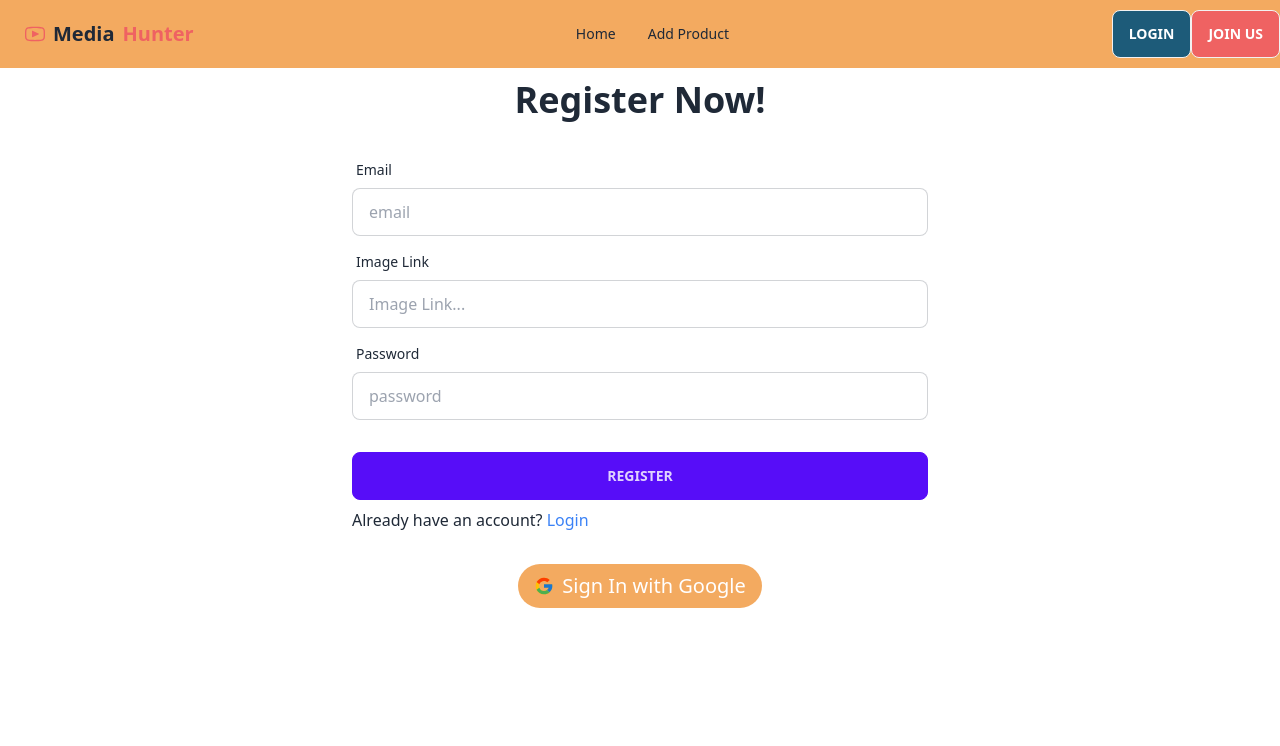
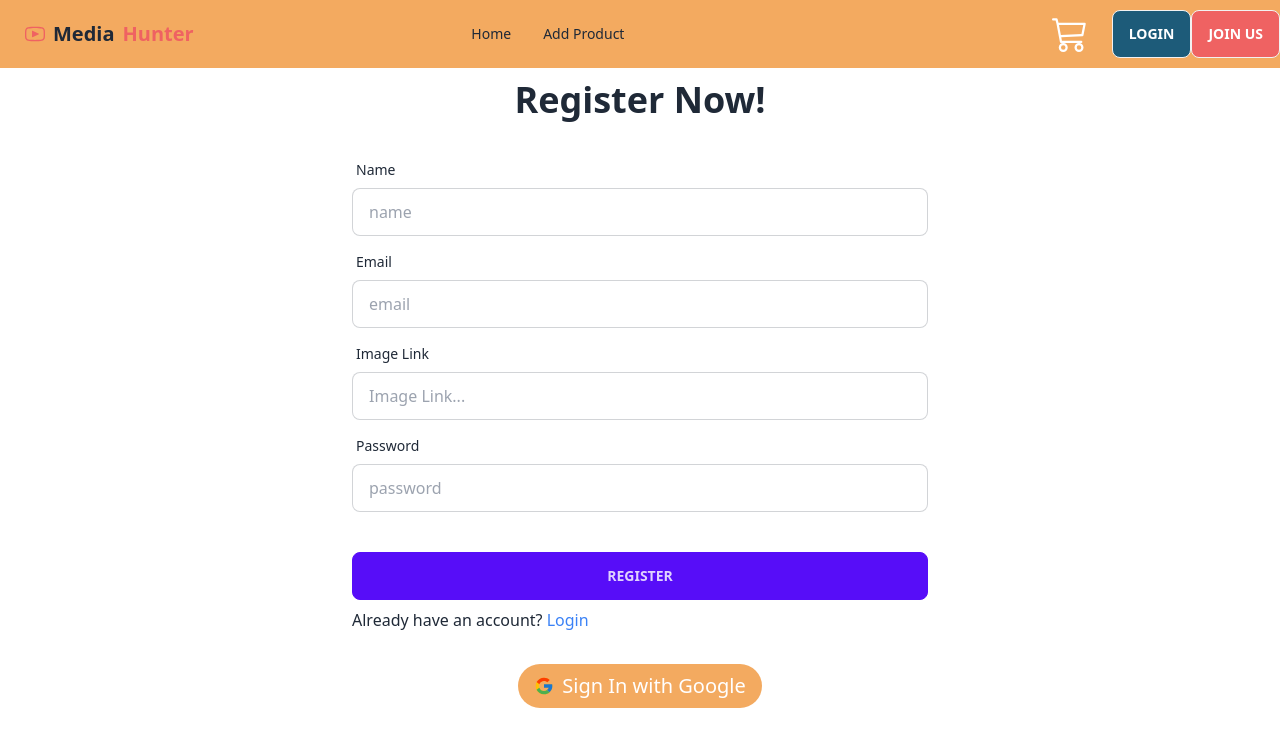
Before and after one commit to shuvajitmaitra/Media-Hunter-Client, a React (Vite) app: page /register in a window 1280 px wide. Shown: the top 746 px of the page. Built offline with nearby package versions, Linux system fonts and the light colour scheme; no server answers.

Commit message:
six brand added on the home page

```diff
--- a/package.json
+++ b/package.json
@@ -15,7 +15,8 @@
     "react": "^18.2.0",
     "react-dom": "^18.2.0",
     "react-icons": "^4.11.0",
-    "react-router-dom": "^6.17.0"
+    "react-router-dom": "^6.17.0",
+    "sweetalert2": "^11.7.32"
   },
   "devDependencies": {
     "@types/react": "^18.2.15",
--- a/src/Components/Navbar/Navbar.jsx
+++ b/src/Components/Navbar/Navbar.jsx
@@ -2,9 +2,11 @@ import { Link, NavLink } from "react-router-dom";
 import { RxVideo } from "react-icons/rx";
 import { useContext } from "react";
 import { AuthContext } from "../../AuthProvider/AuthProvider";
+import { BsCart3 } from "react-icons/bs";
 
 const Navbar = () => {
   const { logOut, user } = useContext(AuthContext);
+  console.log(user);
 
   const handleSignOut =()=>{
     logOut()
@@ -61,12 +63,13 @@ const Navbar = () => {
         <div className="navbar-center hidden lg:flex">
           <ul className="menu menu-horizontal px-1">{navLink}</ul>
         </div>
+        <div className="navbar-end  text-4xl text-white font-bold mr-4"><BsCart3/></div>
       </div>
       <div className="navbar-end w-full  md:max-w-max flex justify-center md:justify-end ">
         {user ? (
           <span className="flex items-center gap-3 py-3 font-medium ">
           <img src={user.photoURL} className="w-[60px] rounded-full" />
-          <h3 className="w-full">{user.displayName}</h3>
+          <h3 className="w-full capitalize">{user.displayName}</h3>
           <Link
             to={"/login"}
             onClick={handleSignOut}
--- a/src/Components/PrivateRoute/PrivateRoute.jsx
+++ b/src/Components/PrivateRoute/PrivateRoute.jsx
@@ -1,10 +1,30 @@
+import { useContext } from "react";
+import PropTypes from "prop-types";
+import { Navigate, useLocation } from "react-router-dom";
+import { AuthContext } from "../../AuthProvider/AuthProvider";
 
-const PrivateRoute = () => {
+const PrivateRoute = ({ children }) => {
+  const { user, loading } = useContext(AuthContext);
+  const location = useLocation();
+
+  if (loading) {
     return (
-        <div>
+      <span className=" loading loading-spinner loading-success loading-lg"></span>
+    );
+  }
 
-        </div>
-    );
+  if (user) {
+    return children;
+  }
+
+  return (
+    <Navigate
+      state={location.pathname}
+      to="/login"
+    ></Navigate>
+  );
 };
-
+PrivateRoute.propTypes = {
+  children: PropTypes.node,
+};
 export default PrivateRoute;
--- a/src/Pages/Home/Home.jsx
+++ b/src/Pages/Home/Home.jsx
@@ -1,10 +1,20 @@
+import { useLoaderData } from "react-router-dom";
 import Footer from "../../Components/Footer/Footer";
 import bannerBg from "../../assets/banner-bg.svg"
 
 const Home = () => {
+  const brands = useLoaderData()
     return (
         <div className=" z-10">
           <img src={bannerBg} alt="" className="h-screen" />
+        <div className="max-w-screen-xl mx-auto grid grid-cols-1 md:grid-cols-2 lg:grid-cols-3 gap-8 py-8 ">
+        {
+            brands.map(brand => <div key={brand.id} className="bg-gray-300 p-8 rounded-lg space-y-4">
+              <img src={brand.brand_image} className="w-full h-48 block mx-auto left-0 right-0 rounded-lg" />
+              <h2 className="text-xl font-bold">{brand.brand_name}</h2>
+            </div>)
+          }
+        </div>
             <Footer></Footer>
         </div>
     );
--- a/src/Pages/Register/Register.jsx
+++ b/src/Pages/Register/Register.jsx
@@ -1,66 +1,138 @@
-import { useContext } from "react";
+import { useContext, useState } from "react";
 import { FcGoogle } from "react-icons/fc";
-import { Link } from "react-router-dom";
+import { Link, useLocation, useNavigate } from "react-router-dom";
 import { AuthContext } from "../../AuthProvider/AuthProvider";
-
+import auth from "../../Config/firebase.config";
+import { updateProfile } from "firebase/auth";
+import Swal from "sweetalert2";
 
 const Register = () => {
+  const location = useLocation();
+  const navigate = useNavigate();
+  const [error, setError] = useState("");
+  const { createUser, googleSignIn } = useContext(AuthContext);
 
-    const {createUser, googleSignIn} = useContext(AuthContext)
+  const handleRegister = (e) => {
+    e.preventDefault();
+    const name = e.target.name.value;
+    const email = e.target.email.value;
+    const photo = e.target.photo.value;
+    const password = e.target.password.value;
 
-    const handleRegister = (e)=>{
-        e.preventDefault()
-        const email = e.target.email.value
-        const photo = e.target.photo.value
-        const password = e.target.password.value
+    console.log(email, photo, password);
+    const regExp =
+      /^(?=.*\d)(?=.*[a-z])(?=.*[A-Z])(?=.*[@$!%*?&`#^(){}.])[0-9a-zA-Z@$!%*?&`#^(){}.]{6,}$/;
 
-
-        console.log(email, photo,password);
+    if (!regExp.test(password)) {
+      return setError("Invalid password");
+    }
+    setError("");
 
     createUser(email, password)
-        .then(result =>{
+      .then((result) => {
+        updateProfile(auth.currentUser, {
+          displayName: name,
+          photoURL: photo,
+        });
         console.log(result.user);
+        Swal.fire("Registration successfully!", "", "success");
+        console.log(location.state);
+        navigate(location.state ? location.state : "/login");
       })
-        .catch(error=>{
+      .catch((error) => {
         console.log(error);
-        })
-
-    }
+        Swal.fire("", `${error.message}`, "error");
+      });
+  };
 
   const handleGoogleSingIn = () => {
     googleSignIn();
   };
 
   return (
-        <div className='pt-32 md:pt-20'>
-        <h3 className='text-xl md:text-4xl font-bold text-center'>Register Now!</h3>
-        <form className="card-body w-full md:w-1/2 mx-auto" onSubmit={handleRegister}>
+    <div className="pt-32 md:pt-20">
+      <h3 className="text-xl md:text-4xl font-bold text-center">
+        Register Now!
+      </h3>
+      <form
+        className="card-body w-full md:w-1/2 mx-auto"
+        onSubmit={handleRegister}
+      >
+        <div className="form-control">
+          <label className="label">
+            <span className="label-text">Name</span>
+          </label>
+          <input
+            name="name"
+            type="name"
+            placeholder="name"
+            className="input input-bordered"
+            required
+          />
+        </div>
         <div className="form-control">
           <label className="label">
             <span className="label-text">Email</span>
           </label>
-      <input name="email" type="email" placeholder="email" className="input input-bordered" required />
+          <input
+            name="email"
+            type="email"
+            placeholder="email"
+            className="input input-bordered"
+            required
+          />
         </div>
         <div className="form-control">
           <label className="label">
             <span className="label-text">Image Link</span>
           </label>
-      <input name="photo" type="text" placeholder="Image Link..." className="input input-bordered" required />
+          <input
+            name="photo"
+            type="text"
+            placeholder="Image Link..."
+            className="input input-bordered"
+            required
+          />
         </div>
         <div className="form-control">
           <label className="label">
             <span className="label-text">Password</span>
           </label>
-      <input name="password" type="password" placeholder="password" className="input input-bordered" required />
+          <input
+            name="password"
+            type="password"
+            placeholder="password"
+            className="input input-bordered"
+            required
+          />
         </div>
+        <p className="text-red-400">{error}</p>
         <div className="form-control mt-6">
-      <button className="btn btn-primary">Register</button>
+          <button
+            type="submit"
+            className="btn btn-primary"
+          >
+            Register
+          </button>
         </div>
         <div>
-        <p className="" >Already have an account?  <Link to="/login" className="text-blue-500">Login</Link></p>
+          <p className="">
+            Already have an account?{" "}
+            <Link
+              to="/login"
+              className="text-blue-500"
+            >
+              Login
+            </Link>
+          </p>
         </div>
-    <div className="block mx-auto right-0 left-0 mt-6 bg-[#F3AA60] py-2 px-4 rounded-full text-white" >
-      <button onClick={handleGoogleSingIn} className="flex items-center justify-center text-xl gap-2 font-medium "><FcGoogle/> Sign In with Google</button>
+        <div className="block mx-auto right-0 left-0 mt-6 bg-[#F3AA60] py-2 px-4 rounded-full text-white">
+          <button
+            onClick={handleGoogleSingIn}
+            className="flex items-center justify-center text-xl gap-2 font-medium "
+          >
+            <FcGoogle /> Sign In with Google
+          </button>
         </div>
       </form>
     </div>
--- a/src/Router/Router.jsx
+++ b/src/Router/Router.jsx
@@ -4,6 +4,7 @@ import Home from "../Pages/Home/Home";
 import Login from "../Pages/Login/Login";
 import AddProduct from "../Components/AddProduct/AddProduct";
 import Register from "../Pages/Register/Register";
+import PrivateRoute from "../Components/PrivateRoute/PrivateRoute";
 
 
 const Router = createBrowserRouter([
@@ -13,7 +14,8 @@ const Router = createBrowserRouter([
         children:[
             {
                 path: "/",
-                element: <Home></Home>
+                element: <Home></Home>,
+                loader: ()=>fetch('/brand.json')
             },
             {
                 path: "/register",
@@ -25,7 +27,7 @@ const Router = createBrowserRouter([
             },
             {
                 path: "/addProduct",
-                element: <AddProduct></AddProduct>
+                element:<PrivateRoute> <AddProduct></AddProduct></PrivateRoute>
             },
 
         ]
```
Also changed, not shown: public/brand.json (added, +33 -0 lines), 1 other file (tests, documents, lock files or other folders). Lines whose indentation alone changed are shown as unchanged.
